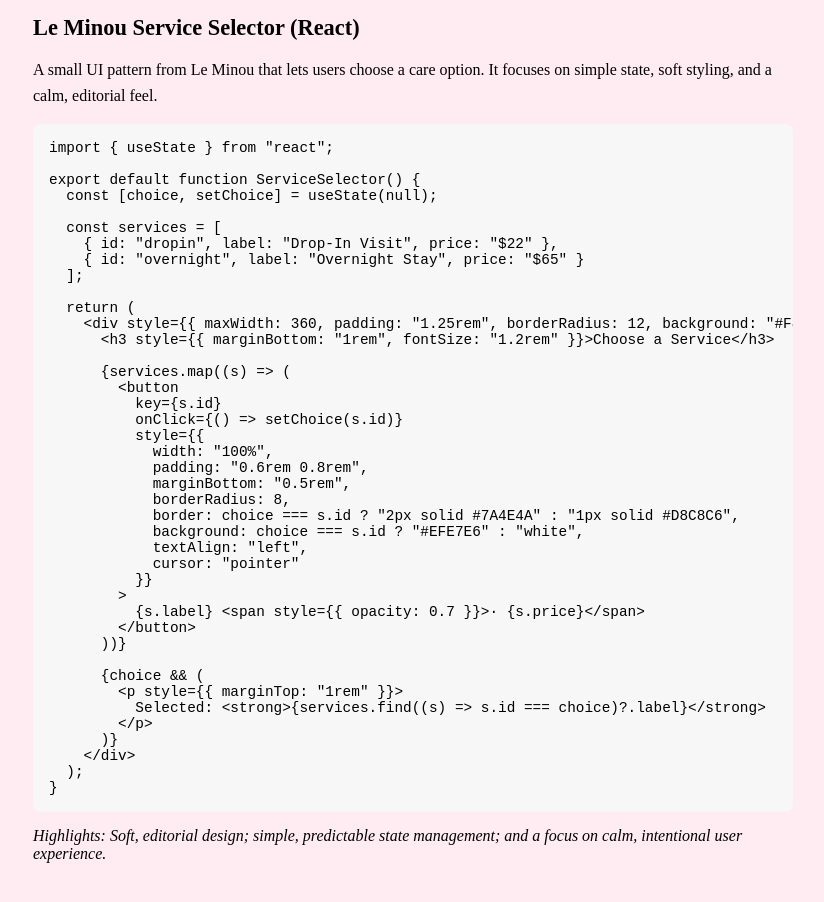
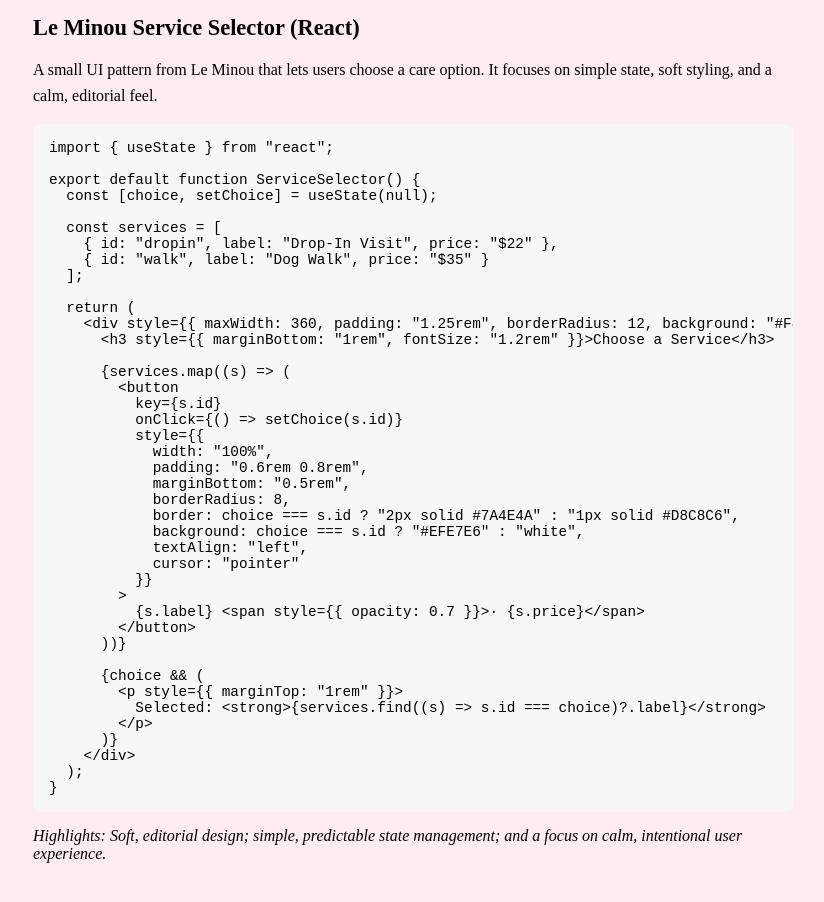
Before and after one commit to eejohnson7/portfolio, a React (Vite) app: page /code-samples in a window 1280 px wide. Shown: the part 3200-4102 px from the top of the page, without its empty margins (227-1051 px from the left). Built offline with nearby package versions, Linux system fonts and the light colour scheme.

Commit message:
update service selector options

```diff
--- a/src/pages/CodeSamples.jsx
+++ b/src/pages/CodeSamples.jsx
@@ -259,7 +259,7 @@
 
   const services = [
     { id: "dropin", label: "Drop‑In Visit", price: "$22" },
-    { id: "overnight", label: "Overnight Stay", price: "$65" }
+    { id: "walk", label: "Dog Walk", price: "$35" }
   ];
 
   return (
--- a/src/pages/DesignDocs.jsx
+++ b/src/pages/DesignDocs.jsx
@@ -126,7 +126,7 @@
         >
 {`┌────────────────────────┐
 │  Service Selector      │
-│ (Drop‑In / Overnight)  │
+│ (Drop‑In / Dog Walk)   │
 └──────────┬─────────────┘
            │
            ▼
```
